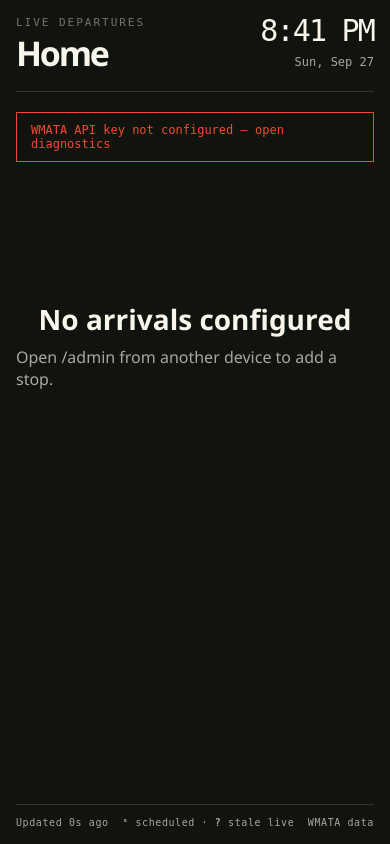
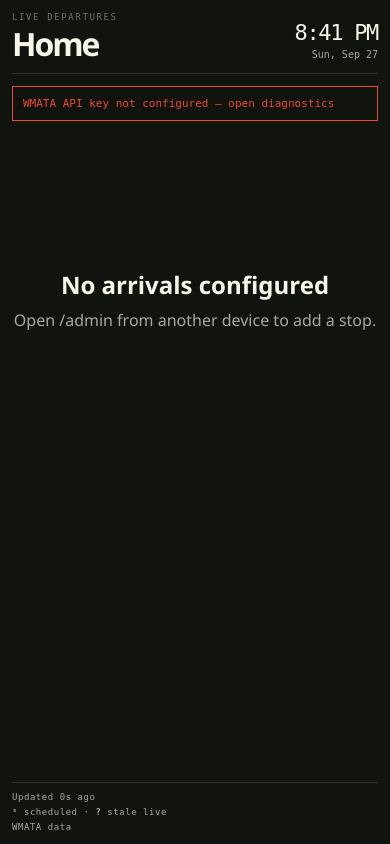
Before and after one commit to ltitus210/WMATA_Dashboard, a Flask app: page /dashboard/home in a window 390 px wide. Run offline with Flask 3, Linux system fonts and the light colour scheme; data comes from the database, SQL or seed files in the repository; data that the repository does not hold is empty.

Commit message:
Make rPI references more generic

```diff
--- a/app/static/style.css
+++ b/app/static/style.css
@@ -71,3 +71,40 @@ html.admin-theme-dark .app-shell .secondary{background:transparent;color:var(--i
 .layout-card .route-block{align-items:flex-start}.layout-card .route-block>div{min-width:0}
 .layout-card .route{min-width:auto}.layout-card .times{justify-content:flex-end;flex-wrap:wrap;text-align:right}
 @media(max-width:760px){.layout-card .cards{grid-template-columns:minmax(0,1fr)}}
+
+/* Portrait phones use a compact, single-column information hierarchy. */
+@media screen and (max-width:600px) and (orientation:portrait){
+  .dashboard{
+    --type-title:32px;--type-clock:22px;--type-clock-date:10px;--type-stop:15px;
+    --type-mode:10px;--type-route:32px;--type-destination:16px;--type-last:11px;
+    --type-arrival:34px;--type-arrival-note:8px;--type-warning:11px;
+    --type-no-service:13px;--type-footer:9px;--type-empty:24px;
+    overflow-x:hidden;overflow-y:auto
+  }
+  .dashboard.text-size-extra-small{--type-title:26px;--type-clock:18px;--type-route:25px;--type-destination:13px;--type-arrival:27px}
+  .dashboard.text-size-small{--type-title:29px;--type-clock:20px;--type-route:28px;--type-destination:14px;--type-arrival:30px}
+  .dashboard.text-size-large{--type-title:35px;--type-clock:24px;--type-route:36px;--type-destination:18px;--type-arrival:38px}
+  .dashboard.text-size-extra-large{--type-title:39px;--type-clock:26px;--type-route:40px;--type-destination:20px;--type-arrival:42px}
+  .dashboard #board{min-width:0;padding:12px}
+  .dashboard .board-header{align-items:flex-end;gap:12px;padding-bottom:13px;margin-bottom:12px}
+  .dashboard .board-header>div:first-child{min-width:0}
+  .dashboard .board-header h1{line-height:1;overflow-wrap:anywhere}
+  .dashboard .eyebrow{font-size:9px;margin-bottom:5px}
+  .dashboard .clock{flex:0 0 auto}
+  .dashboard .clock span{margin-top:5px}
+  .dashboard .warning{margin-bottom:10px;padding:9px 10px;line-height:1.4}
+  .dashboard .cards,.dashboard.layout-card .cards{grid-template-columns:minmax(0,1fr);gap:8px}
+  .dashboard .arrival-card{min-width:0}
+  .dashboard .arrival-card>header{gap:8px;padding:8px 10px}
+  .dashboard .mode-symbol{width:23px;height:23px;flex:0 0 23px}
+  .dashboard .arrival-card h2{min-width:0;white-space:normal;overflow-wrap:anywhere}
+  .dashboard .arrival-row,.dashboard.layout-card .arrival-row{grid-template-columns:minmax(0,1fr);gap:10px;padding:12px 10px}
+  .dashboard .route-block,.dashboard.layout-card .route-block{display:grid;grid-template-columns:auto minmax(0,1fr);align-items:center;gap:12px}
+  .dashboard .route-block>div{min-width:0}
+  .dashboard .route{min-width:62px}
+  .dashboard .destination{white-space:normal;overflow:visible;text-overflow:clip;line-height:1.15;overflow-wrap:anywhere}
+  .dashboard .last{margin-top:4px}
+  .dashboard .times,.dashboard.layout-card .times{justify-content:flex-start;gap:10px 20px;flex-wrap:wrap;text-align:left}
+  .dashboard .arrival{letter-spacing:-.07em}
+  .dashboard footer{display:grid;grid-template-columns:1fr;gap:5px;margin-top:12px;padding-top:9px}
+}
--- a/app/templates/diagnostics.html
+++ b/app/templates/diagnostics.html
@@ -3,7 +3,7 @@
 {% block body %}
 <header class="topbar"><div><p class="eyebrow">WMATA DISPLAY</p><h1>Diagnostics</h1></div><nav><a href="{{ url_for('main.admin') }}">Configuration</a><button class="theme-toggle" type="button" role="switch" aria-checked="false" aria-label="Toggle light and dark mode"><span>Light</span><span>Dark</span></button></nav></header>
 <main class="diagnostics-grid">
-  <section class="panel status-panel"><p class="eyebrow">APPLICATION</p><div class="stat-grid"><div><span>Version</span><strong>{{ version }}</strong></div><div><span>Uptime</span><strong>{{ uptime }}s</strong></div><div><span>Pi time</span><strong>{{ now.strftime('%Y-%m-%d %H:%M:%S') }}</strong></div><div><span>Timezone</span><strong>{{ now.tzname() }} · America/New_York</strong></div><div><span>Polling</span><strong>{{ meta.get('polling_status','waiting') }}</strong></div><div><span>Last HTTP</span><strong>{{ meta.get('last_http_status','—') }}</strong></div><div><span>Latency</span><strong>{{ meta.get('last_latency_ms','—') }} ms</strong></div><div><span>Last error</span><strong>{{ meta.get('last_error','None') }}</strong></div></div></section>
+  <section class="panel status-panel"><p class="eyebrow">APPLICATION</p><div class="stat-grid"><div><span>Version</span><strong>{{ version }}</strong></div><div><span>Uptime</span><strong>{{ uptime }}s</strong></div><div><span>Server time</span><strong>{{ now.strftime('%Y-%m-%d %H:%M:%S') }}</strong></div><div><span>Timezone</span><strong>{{ now.tzname() }} · America/New_York</strong></div><div><span>Polling</span><strong>{{ meta.get('polling_status','waiting') }}</strong></div><div><span>Last HTTP</span><strong>{{ meta.get('last_http_status','—') }}</strong></div><div><span>Latency</span><strong>{{ meta.get('last_latency_ms','—') }} ms</strong></div><div><span>Last error</span><strong>{{ meta.get('last_error','None') }}</strong></div></div></section>
   <section class="panel"><div class="panel-title"><div><p class="eyebrow">CACHE</p><h2>{{ caches|length }} entries</h2></div><div class="actions"><form method="post" action="{{ url_for('main.rebuild_cache') }}"><button>Force refresh</button></form><form method="post" action="{{ url_for('main.purge_cache') }}"><select name="category"><option value="all">All cache</option>{% for category in caches|map(attribute='category')|unique %}<option value="{{ category }}">{{ category }}</option>{% endfor %}</select><button class="danger-button">Purge selected</button></form></div></div>
     <div class="table-wrap"><table><thead><tr><th>Type / key</th><th>Age</th><th>Expires</th><th>HTTP</th><th>Latency</th><th>Error</th></tr></thead><tbody>{% for c in caches %}<tr class="{{ 'stale-row' if c.expired }}"><td><strong>{{ c.category }}</strong><small>{{ c.cache_key }}</small></td><td>{{ c.age_seconds }}s</td><td>{{ 'STALE' if c.expired else c.expires_at[11:19] }}</td><td>{{ c.http_status or '—' }}</td><td>{{ c.latency_ms|round|int if c.latency_ms else '—' }} ms</td><td>{{ c.last_error or '—' }}</td></tr>{% else %}<tr><td colspan="6">Cache is empty. Configure an entry, then force refresh.</td></tr>{% endfor %}</tbody></table></div>
   </section>
--- a/app/templates/legacy_dashboard.html
+++ b/app/templates/legacy_dashboard.html
@@ -66,7 +66,7 @@
 
     <div class="legacy-footer clearfix">
       <span>Updated {{ state.freshness_seconds }}s ago</span>
-      <span class="legacy-footer-right">WMATA data · legacy iPad view</span>
+      <span class="legacy-footer-right">WMATA data · legacy browser view</span>
     </div>
   </div>
 </body>
--- a/pyproject.toml
+++ b/pyproject.toml
@@ -5,7 +5,7 @@ build-backend = "setuptools.build_meta"
 [project]
 name = "wmata-arrival-dashboard"
 version = "1.0.0"
-description = "Always-on Raspberry Pi WMATA arrivals dashboard"
+description = "Always-on Python WMATA arrivals dashboard"
 requires-python = ">=3.13"
 dependencies = [
   "Flask>=3.1,<4",
```
Also changed, not shown: app/templates/admin.html (+5 -5 lines), docs/WMATA_API_AND_DESIGN.md (+1 -1 lines), tests/test_legacy_dashboard.py (+2 -1 lines), tests/test_profile_text_size.py (+3 -0 lines), README.md, 2 other files.
